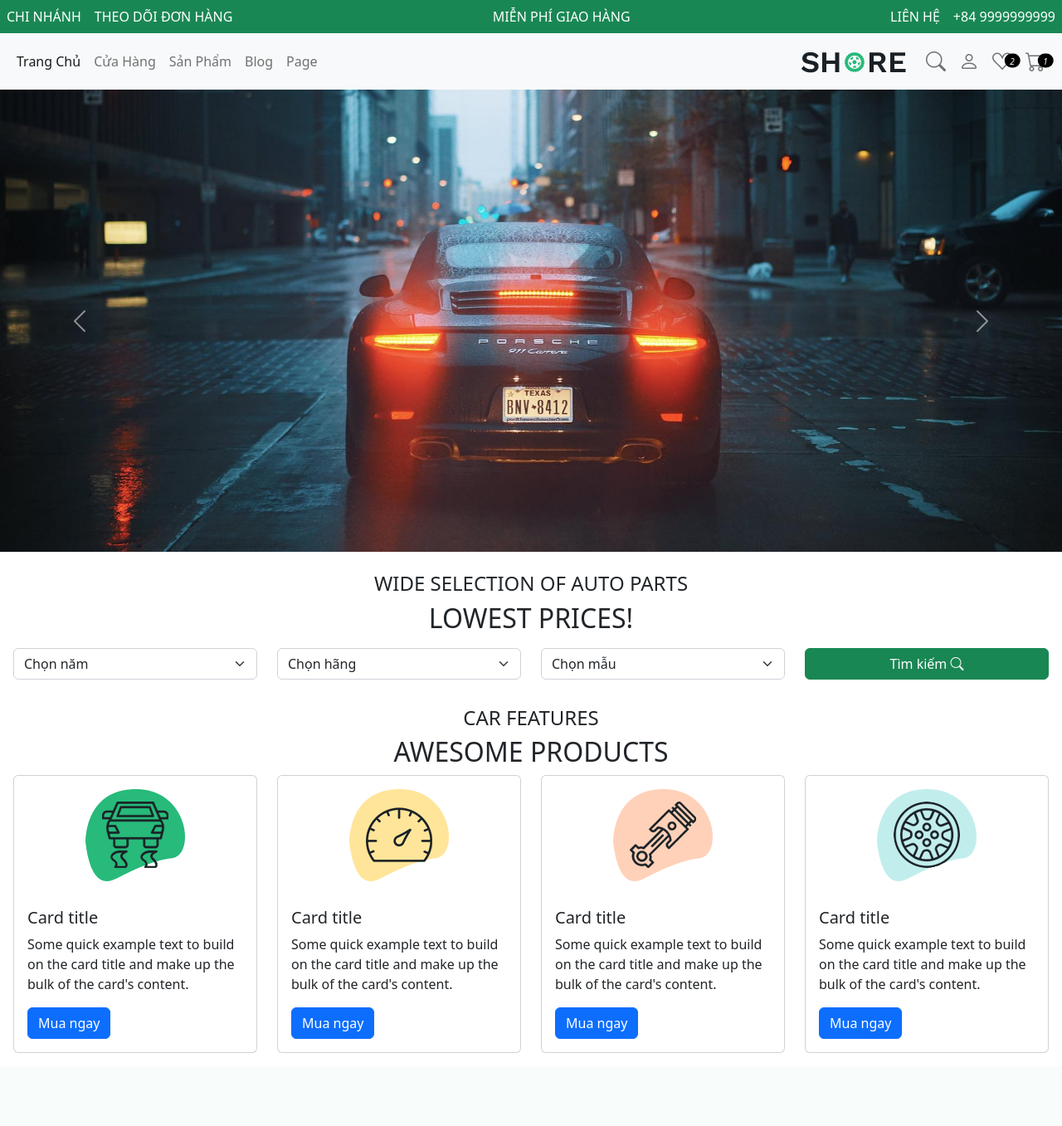
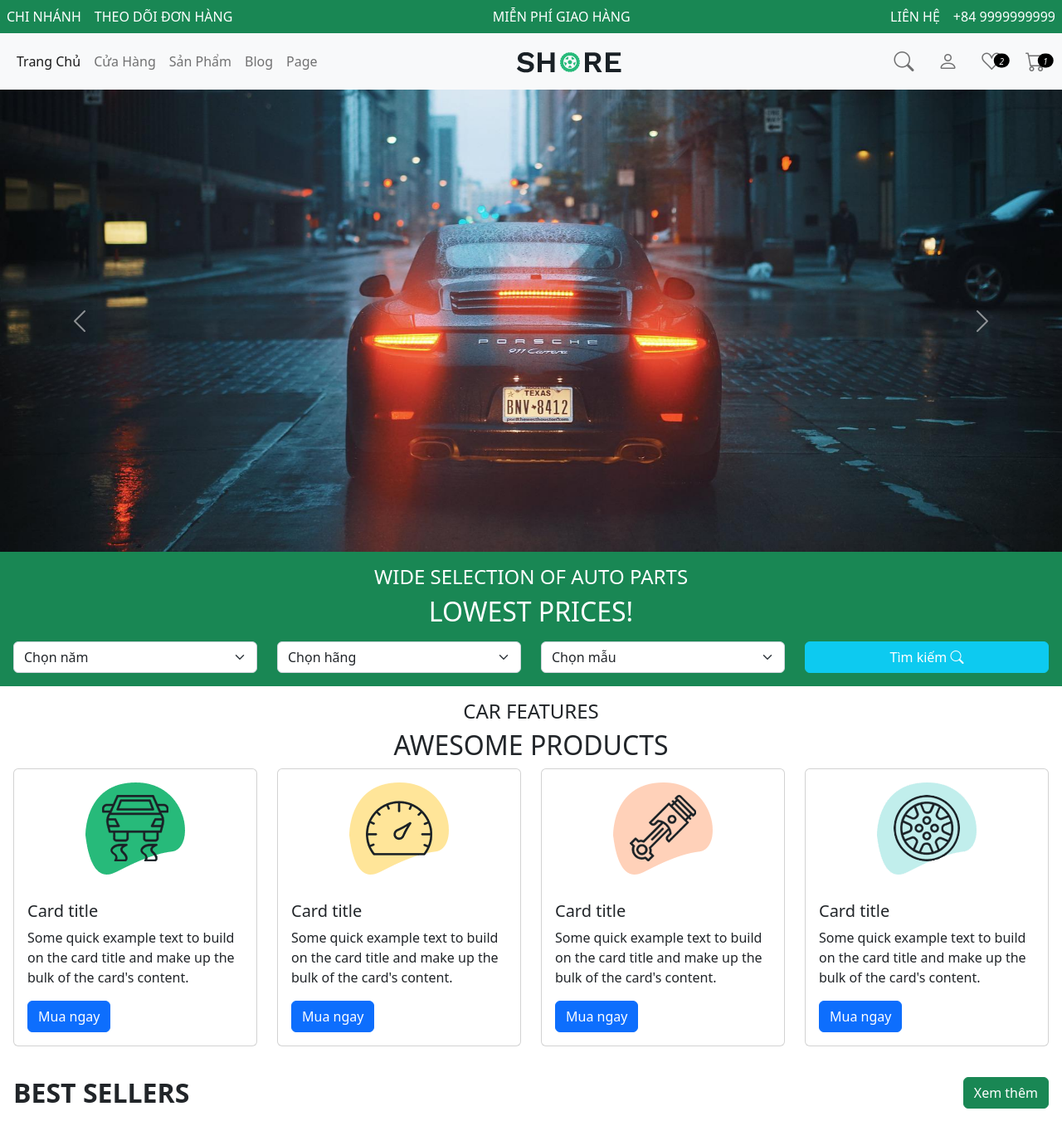
Before and after one commit to trungkhiem1412z/du_an_1, a PHP site: page / in a window 1280 px wide. Shown: the whole page at 83% size. Before the commit the page ends 1269 px from the top, so only its background shows below. Run offline with PHP 8.4, Linux system fonts and the light colour scheme.

Commit message:
update fix sơ header

```diff
--- a/index.html
+++ b/index.html
@@ -62,7 +62,7 @@
                 </a>
                 <!-- Navbar right -->
                 <div class="navbar-right">
-                    <ul class="d-flex navbar-nav me-auto mb-2 mb-lg-0">
+                    <ul class="d-flex navbar-nav me-auto mb-lg-0">
                         <li class="nav-item">
                             <a class="nav-link fs-4" href="#"><i class="bi bi-search"></i></a>
                         </li>
@@ -73,8 +73,8 @@
                             <a class="nav-link fs-4" href="#">
                                 <i class="bi bi-suit-heart position-relative">
                                     <span
-                                        class="position-absolute bottom-0 start-100 translate-middle badge rounded-pill bg-black"
-                                        style="font-size: 10px; font-weight: 100;">
+                                        class="position-absolute bottom-0 start-100 translate-middle badge rounded-pill bg-black fw-normal"
+                                        style="font-size: 10px;">
                                         2
                                     </span>
                                 </i>
@@ -84,8 +84,8 @@
                             <a class="nav-link fs-4" href="#">
                                 <i class="bi bi-cart position-relative">
                                     <span
-                                        class="position-absolute bottom-0 start-100 translate-middle badge rounded-pill bg-black"
-                                        style="font-size: 10px; font-weight: 100;">
+                                        class="position-absolute bottom-0 start-100 translate-middle badge rounded-pill bg-black fw-normal"
+                                        style="font-size: 10px;">
                                         1
                                     </span>
                                 </i>
@@ -122,8 +122,8 @@
         </div>
 
         <!-- Tìm mẫu xe - Search -->
-        <div class="w-100 mt-2 p-3">
-            <div class="text-center mb-3">
+        <div class="w-100 p-3 bg-success">
+            <div class="text-center text-white mb-3">
                 <h4 class="fs-4">WIDE SELECTION OF AUTO PARTS</h4>
                 <h2 class="fs-2">LOWEST PRICES!</h2>
             </div>
@@ -153,7 +153,8 @@
                     </select>
                 </div>
                 <div class="col-sm-6 col-md-3">
-                    <button type="button" class="btn btn-success w-100">Tìm kiếm <i class="bi bi-search"></i></button>
+                    <button type="button" class="btn btn-info w-100 text-white">Tìm kiếm <i
+                            class="bi bi-search"></i></button>
                 </div>
             </div>
         </div>
@@ -214,9 +215,21 @@
             </div>
         </div>
 
+        <!-- Top bán chạy -->
+        <div class="best-sellers">
+            <div class="d-flex align-items-center p-3 best-sellers-k">
+                <div>
+                    <span class="text-uppercase fw-bold fs-2">Best Sellers</span>
+                </div>
+                <div>
+                    <a href="#" class="btn btn-success">Xem thêm</a>
+                </div>
+            </div>
+        </div>
+
     </div>
 
-    <footer class="container-fluid footer">
+    <footer class=" container-fluid footer">
     </footer>
 
     <!-- js -->
--- a/scss/main.scss
+++ b/scss/main.scss
@@ -3,3 +3,66 @@
 @import "res";
 
 // custom code
+
+// header
+.header {
+    .navbar {
+        .container-fluid {
+
+            .navbar-brand {
+                padding: 0;
+                margin: 0;
+            }
+
+            .navbar-collapse {
+                flex-grow: 0;
+            }
+
+            .navbar-right {
+                ul {
+                    gap: 0.8rem;
+                    flex-direction: row;
+                }
+            }
+        }
+    }
+}
+
+// content
+.content {
+
+    // best sellers
+    .best-sellers {
+        .best-sellers-k {
+            flex-direction: column;
+            justify-content: center;
+        }
+    }
+
+
+
+}
+
+// Min-width 768px
+@include media-breakpoint-up(md) {
+
+    .header {
+        .navbar {
+            .container-fluid {
+                .navbar-brand {
+                    margin-left: -5.5rem;
+                }
+            }
+        }
+    }
+
+    .content {
+        .best-sellers {
+            .best-sellers-k {
+                flex-direction: row;
+                justify-content: space-between;
+            }
+        }
+    }
+
+}
```
Also changed, not shown: css/main.css.
